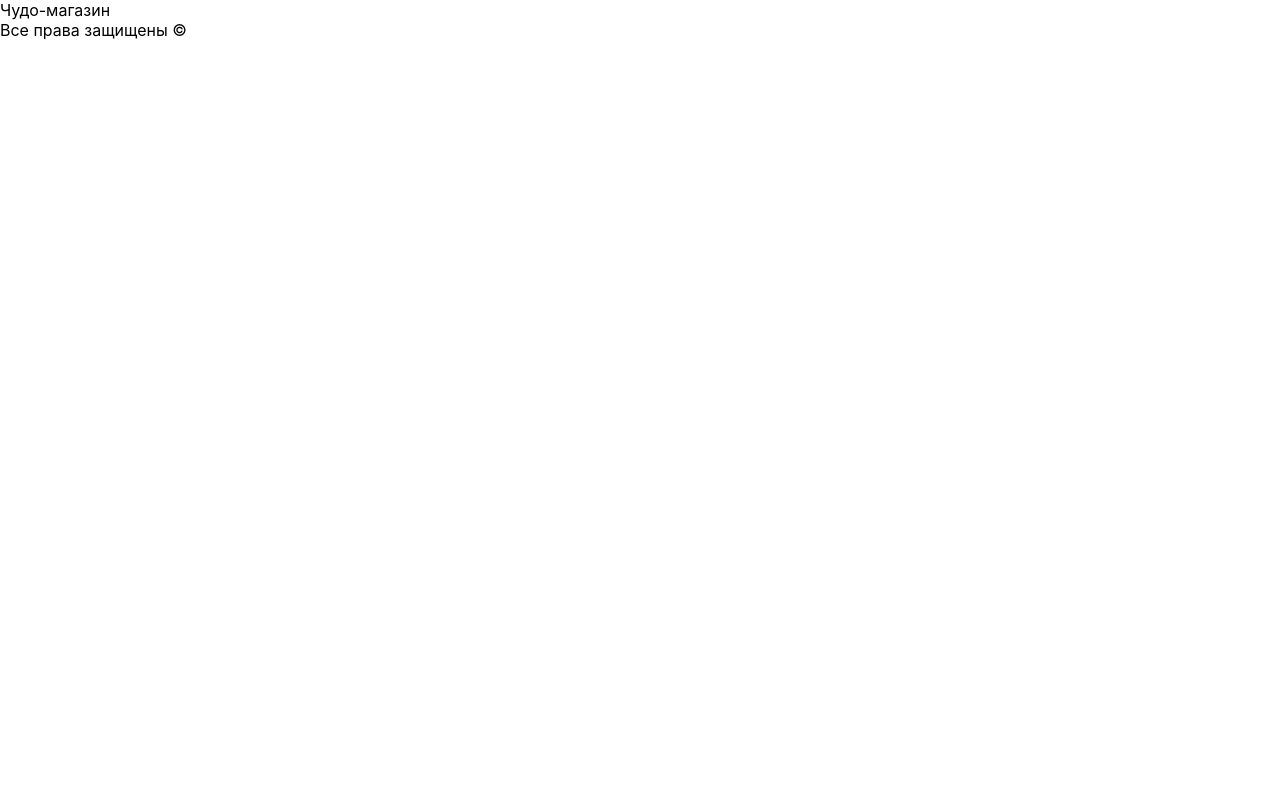
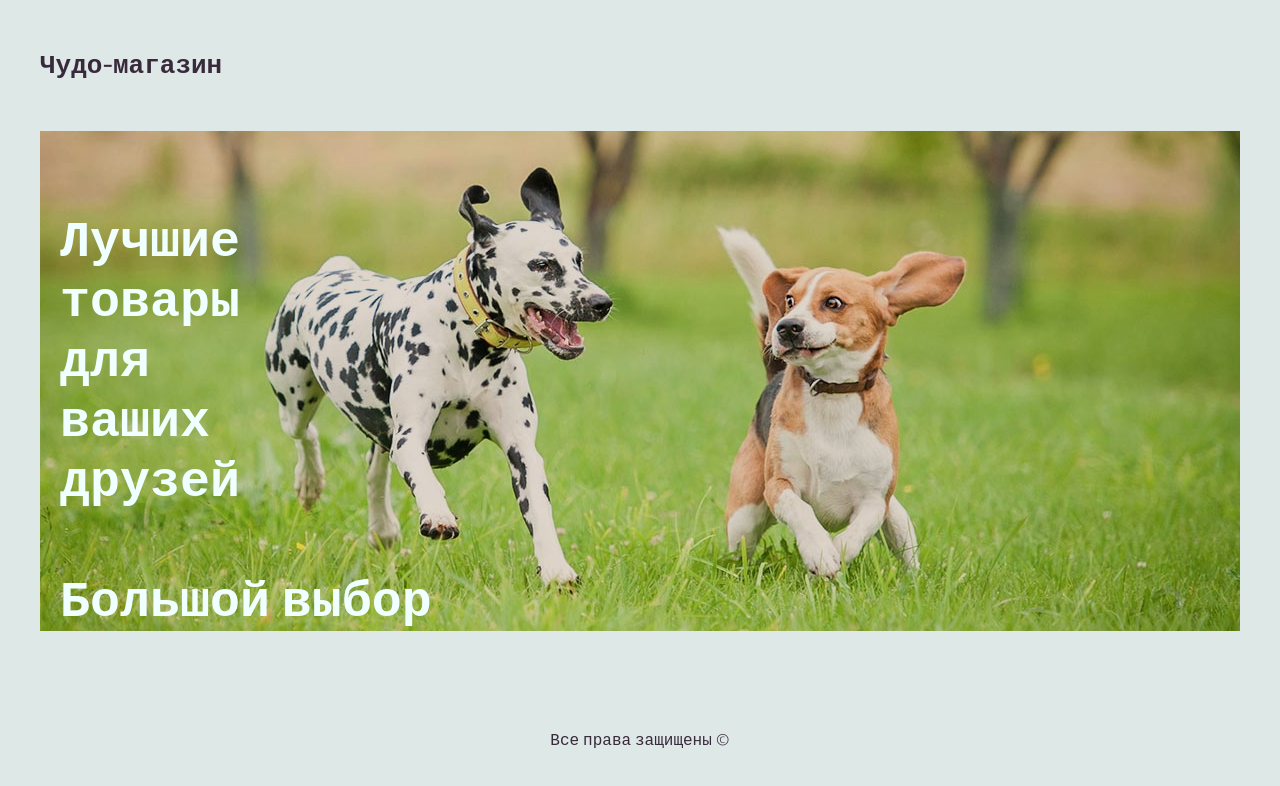
Before and after one commit to VSSR2023/ShopReactNew, a React (Create React App) app: page / in a window 1280 px wide. Shown: the top 786 px of the page. Built offline with nearby package versions, Linux system fonts and the light colour scheme.

Commit message:
refactoring structure, add banner and styles

```diff
--- a/package.json
+++ b/package.json
@@ -9,6 +9,7 @@
     "react": "^18.2.0",
     "react-dom": "^18.2.0",
     "react-scripts": "5.0.1",
+    "sass": "^1.72.0",
     "web-vitals": "^2.1.4"
   },
   "scripts": {
--- a/public/index.html
+++ b/public/index.html
@@ -9,6 +9,12 @@
       name="description"
       content="Web site created using create-react-app"
     />
+    <link rel="preconnect" href="https://fonts.googleapis.com">
+    <link rel="preconnect" href="https://fonts.gstatic.com" crossorigin>
+    <link href="https://fonts.googleapis.com/css2?family=Glory:ital,wght@0,100..800;1,100..800&display=swap" rel="stylesheet">
+    <!--font Glory
+    https://fonts.google.com/specimen/Glory
+    -->
 
     <title>React App</title>
   </head>
--- /dev/null
+++ b/src/components/Footer/Footer.module.scss
@@ -0,0 +1,4 @@
+footer{
+    text-align: center;
+    margin-top: 100px;
+}
--- a/src/components/Footer.jsx
+++ b/src/components/Footer/index.jsx
@@ -1,4 +1,5 @@
 import React from "react";
+import styles from "./Footer.module.scss";
 
 export default function Footer(){
     return(
--- a/src/components/Header.jsx
+++ /dev/null
@@ -1,12 +0,0 @@
-import React from "react";
-
-export default function Header(){
-    return(
-        <header>
-            <div>
-                <span className="logo">Чудо-магазин</span>
-            </div>
-            <div className="presentation"></div>
-        </header>
-    );
-}
--- /dev/null
+++ b/src/components/Header/Header.module.scss
@@ -0,0 +1,40 @@
+header{
+
+
+    .logo{
+        font-weight: 600;
+        font-size: 26px;
+    }
+
+    .presentation{
+        margin: 50px 0;
+        background: url(./../../assets/banner.jpg) no-repeat;
+        width: 100%;
+        height: 500px;
+        background-size: cover;
+        background-position: center center;
+        background-blend-mode: multiply;
+        background-color: rgb(223, 214, 205);
+        position: relative;
+    }
+    .presentation::after{
+        content: "Лучшие товары для ваших друзей";
+        color: azure;
+        position: absolute;
+        top: 80px;
+        left: 20px;
+        width: 200px;
+        font-size: 50px;
+        font-weight: 600;
+    }
+    .presentation::before{
+        content: "Большой выбор";
+        color: azure;
+        position: absolute;
+        top: 440px;
+        left: 20px;
+        width: 100%;
+        font-size: 50px;
+        font-weight: 600;
+    }
+}
--- /dev/null
+++ b/src/components/Header/index.jsx
@@ -0,0 +1,13 @@
+import React from "react";
+import styles from "./Header.module.scss"
+
+export default function Header(){
+    return(
+        <header>
+            <div>
+                <span className={styles.logo}>Чудо-магазин</span>
+            </div>
+            <div className={styles.presentation}></div>
+        </header>
+    );
+}
--- a/src/index.css
+++ /dev/null
@@ -1,13 +0,0 @@
-body {
-  margin: 0;
-  font-family: -apple-system, BlinkMacSystemFont, 'Segoe UI', 'Roboto', 'Oxygen',
-    'Ubuntu', 'Cantarell', 'Fira Sans', 'Droid Sans', 'Helvetica Neue',
-    sans-serif;
-  -webkit-font-smoothing: antialiased;
-  -moz-osx-font-smoothing: grayscale;
-}
-
-code {
-  font-family: source-code-pro, Menlo, Monaco, Consolas, 'Courier New',
-    monospace;
-}
--- a/src/index.js
+++ b/src/index.js
@@ -1,6 +1,6 @@
 import React from 'react';
 import ReactDOM from 'react-dom/client';
-import './index.css';
+import './index.scss';
 import App from './App';
 
 const root = ReactDOM.createRoot(document.getElementById('root'));
--- /dev/null
+++ b/src/index.scss
@@ -0,0 +1,14 @@
+*{
+  margin: 0;
+  padding: 0;
+}
+body{
+  background: #dde8e7;
+  color: #38293b;
+  font-family: "Glory", monospace;
+  font-weight: 300;
+}
+.wrapper {
+  width: 1200px;
+  margin:50px auto;
+}
```
Also changed, not shown: src/assets/banner.jpg (added), 1 other file (tests, documents, lock files or other folders).
